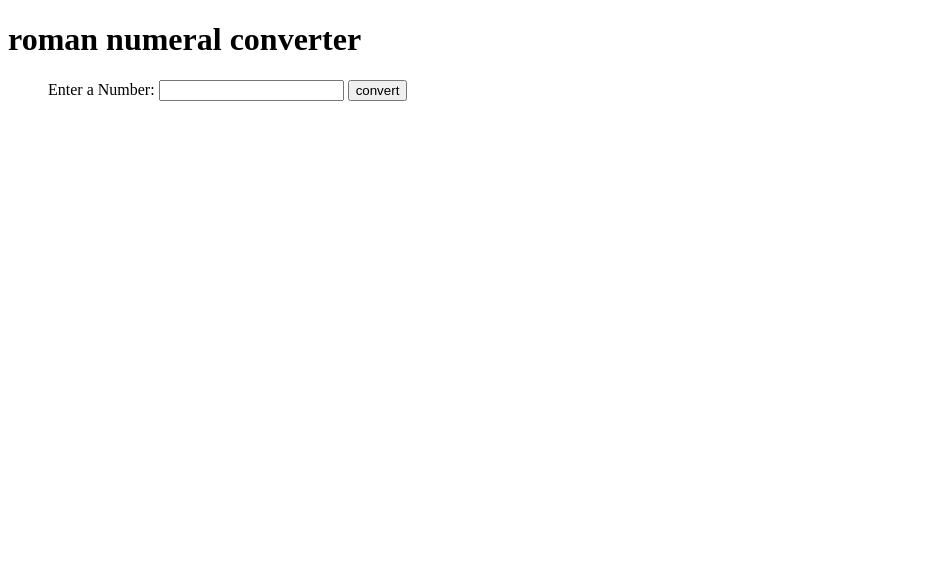
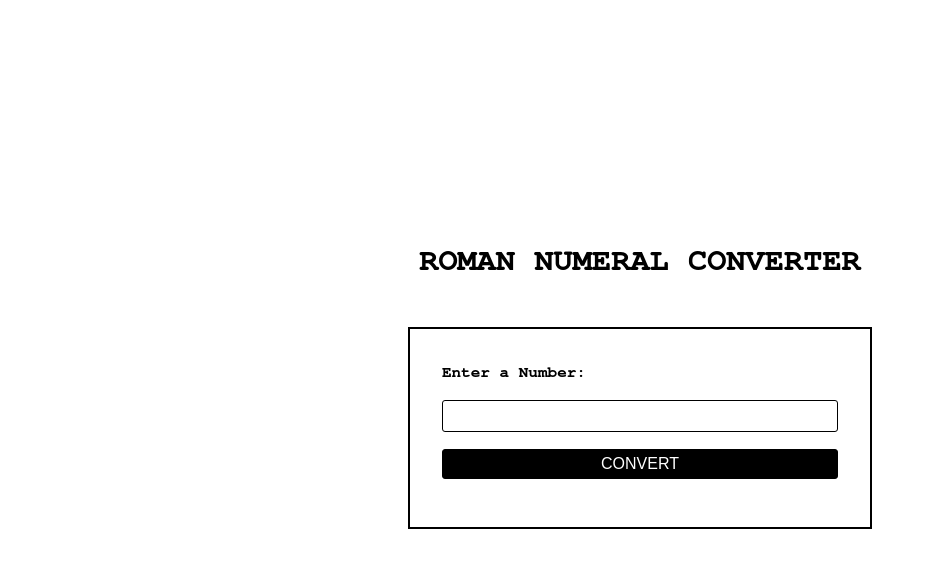
Before and after one commit to cgathua/fcc-converter, a plain HTML site: page index.html in a window 1280 px wide. Shown: the whole page, without its empty margins (0-926 px from the left). Drawn offline with Linux system fonts and the light colour scheme.

Commit message:
style:  index.html

```diff
--- a/index.html
+++ b/index.html
@@ -7,7 +7,7 @@
     <title>Roman Numeral Converter</title>
     <meta name="title" content="Roman Numeral Converter">
     <meta name="description" content="This is a certification project, made by cgathua">
-    <link rel="stylesheet" href="style.css">
+    <link rel="stylesheet" href="styles.css">
     <script defer src="./main.js"></script>
 </head>
 
@@ -18,14 +18,16 @@
         </header>
         <section class="number_input">
             <figure class="container">
-                <label for="number_input">Enter a Number: <input type="text" id="number"></label>
-                <button id="convert-btn" type="submit">convert</button>
+                <fieldset>
+                    <label for="number" class="inline">Enter a Number: <input type="number" id="number"></label>
+                    <button id="convert-btn" type="submit">convert</button>
+                </fieldset>
             </figure>
         </section>
 
         <section class="results">
             <figure class="container">
-                <div id="output"></div>
+                <div id="output">MCM</div>
             </figure>
         </section>
 
--- a/styles.css
+++ b/styles.css
@@ -0,0 +1,109 @@
+:root {
+    --primary-color: #000000;
+    --secondary-color: #FFFFFF;
+    --transition: all 0.3s ease;
+}
+
+* {
+    margin: 0;
+    padding: 0;
+    box-sizing: border-box;
+    list-style: none;
+    text-decoration: none;
+    border: none;
+}
+
+html,
+body {
+    width: auto;
+    overflow-x: hidden;
+}
+
+body {
+    font-family: 'Nimbus Mono PS', 'Courier New', monospace;
+    font-weight: normal;
+    line-height: 1.75;
+    min-height: 100svh;
+    display: grid;
+    place-items: center;
+}
+
+section {
+    padding-top: 2rem;
+}
+
+h1 {
+    text-align: center;
+    font-size: clamp(1.5rem, 2.5vw, 2.25rem);
+    text-transform: uppercase;
+}
+
+.container {
+    width: 80%;
+    margin: 0 auto;
+}
+
+input {
+    width: 100%;
+    margin: 10px 0 0 0;
+    min-height: 2em;
+    border-radius: 3px;
+    font-size: 1rem;
+    font-weight: bold;
+    border: 1px solid var(--primary-color);
+}
+
+input:focus {
+    background-color: var(--primary-color);
+    color: var(--secondary-color);
+}
+
+fieldset {
+    border: 2px solid var(--primary-color);
+    padding: 2rem;
+}
+
+label {
+    font-weight: bold;
+}
+
+button {
+    padding: 5px 20px;
+    background-color: var(--primary-color);
+    color: var(--secondary-color);
+    border: 1px solid var(--primary-color);
+    cursor: pointer;
+    transition: var(--transition);
+    margin: 1rem auto;
+    font-size: 1rem;
+    border-radius: 3px;
+    text-transform: uppercase;
+    width: 100%;
+}
+
+button:hover {
+    background-color: var(--secondary-color);
+    color: var(--primary-color);
+}
+
+.inline {
+    width: unset;
+    margin: 0 0.5em 0 0;
+    vertical-align: middle;
+}
+
+#output {
+    color: var(--primary-color);
+    text-align: center;
+    margin-bottom: 2rem;
+    font-weight: bold;
+    font-size: 1.5rem;
+    border: 2px solid var(--primary-color);
+    display: none;
+}
+
+@media screen and (max-width: 768px) {
+    .container {
+        width: 90%;
+    }
+}
```
